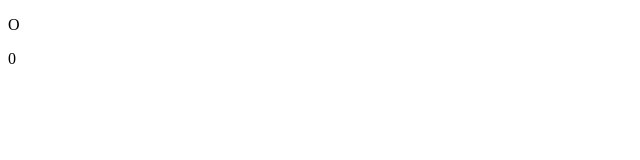
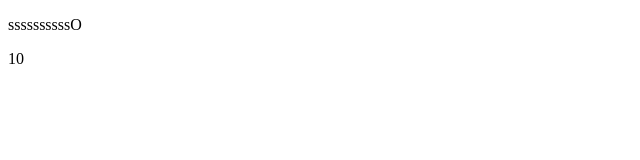
Before and after one commit to wejus/TJ-so-Crazy, a plain HTML site: page blah.html in a window 1280 px wide. Shown: the full height of the page, 0-640 px from the left. Drawn offline with Linux system fonts and the light colour scheme.

Commit message:
making it append to O many times

```diff
--- a/blah.html
+++ b/blah.html
@@ -20,15 +20,14 @@ function run() {
   while (i < 10) {
     try {
       setTimeout(function () {
-        console.log(x);
         x = 's' + x;
         y++;
-      },1000);
-      document.getElementById('demo').innerHTML=x;
-      document.getElementById('view').innerHTML=y;
+        document.getElementById('demo').innerHTML=x;
+        document.getElementById('view').innerHTML=y;
+        console.log(y);
+      }, 1000);
       i++;
-    }
-    catch (err) {
+    } catch (err) {
       txt="There was an error on this page.\n\n";
       txt+='Error description: ' + err.message + "\n\n";
       txt+="Click OK to continue.\n\n";
@@ -41,8 +40,7 @@ try {
   run();
   document.getElementById('demo').innerHTML=x;
   document.getElementById('view').innerHTML=y;
-}
-catch(err) {
+} catch (err) {
   txt="There was an error on this page.\n\n";
   txt+='Error description: ' + err.message + "\n\n";
   txt+="Click OK to continue.\n\n";
```
